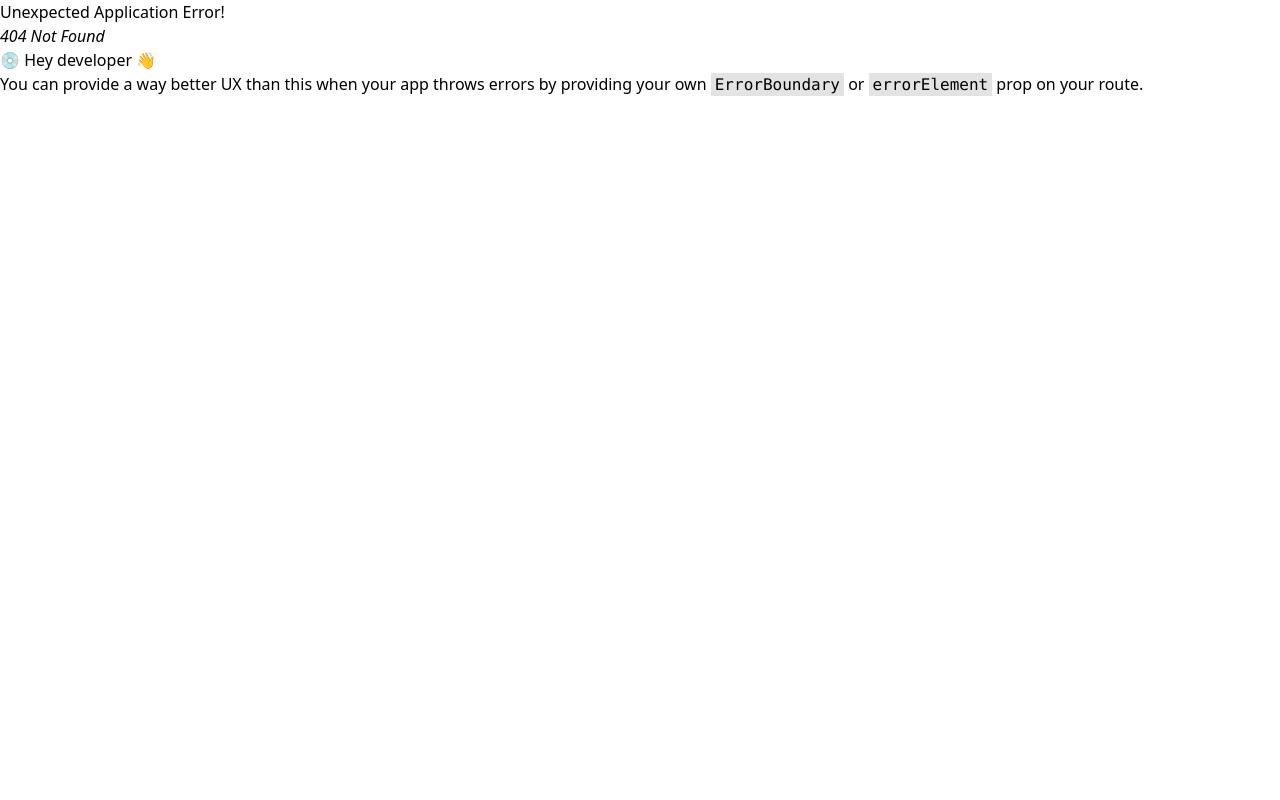
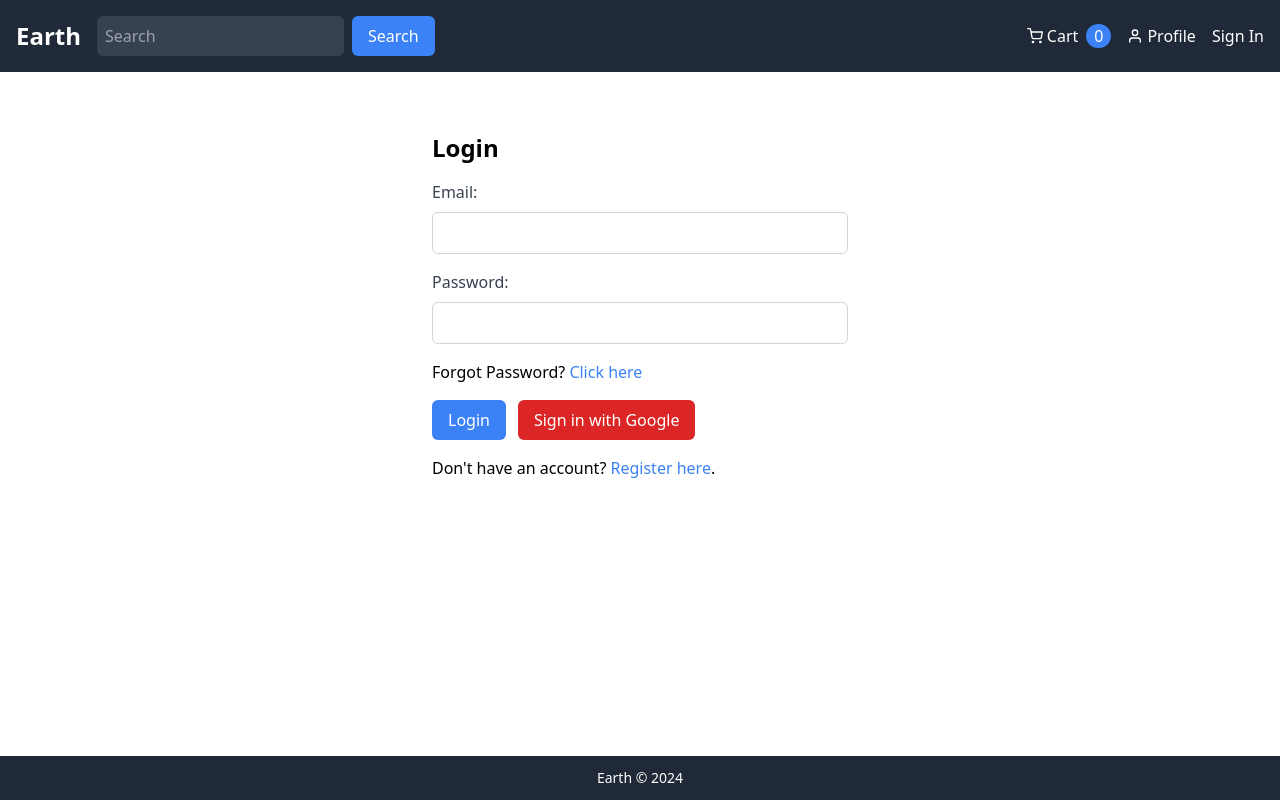
Before and after one commit to arthdarji352/Ecommerce-app-2024, a React app in the folder client/: page /login in a window 1280 px wide. Before the commit this address had no page. Built offline with nearby package versions, Linux system fonts and the light colour scheme; the HTML template or start-up script is replaced by a standard one.

Commit message:
add loginscreen component,userApiSlice and userSlice

```diff
--- a/client/src/components/Header.jsx
+++ b/client/src/components/Header.jsx
@@ -60,7 +60,9 @@ const Header = () => {
               </li>
             </ul>
           </div>
-          <button className="text-white">Sign In</button>
+          <Link to="/login">
+            <button className="text-white">Sign In</button>
+          </Link>
         </div>
         <div className="sm:hidden">
           <button
--- a/client/src/constants.js
+++ b/client/src/constants.js
@@ -1,3 +1,4 @@
 export const BASE_URL = "";
 export const BACKEND_URL = "http://localhost:5000";
 export const PRODUCTS_URL = "/api/products";
+export const USERS_URL = "/api/users";
--- a/client/src/main.jsx
+++ b/client/src/main.jsx
@@ -13,6 +13,7 @@ import HomeScreen from "./screens/HomeScreen.jsx";
 import ProductScreen from "./screens/ProductScreen.jsx";
 import store from "./store.js";
 import CartScreen from "./screens/CartScreen.jsx";
+import LoginScreen from "./screens/LoginScreen.jsx";
 
 const router = createBrowserRouter(
   createRoutesFromElements(
@@ -20,6 +21,7 @@ const router = createBrowserRouter(
       <Route index={true} path="/" element={<HomeScreen />} />
       <Route path="/product/:id" element={<ProductScreen />} />
       <Route path="/cart" element={<CartScreen />} />
+      <Route path="/login" element={<LoginScreen />} />
     </Route>
   )
 );
--- a/client/src/screens/HomeScreen.jsx
+++ b/client/src/screens/HomeScreen.jsx
@@ -18,7 +18,7 @@ const HomeScreen = () => {
     <>
       <div className="grid grid-cols-1 sm:grid-cols-3 md:grid-cols-4 gap-4">
         {products?.map((product, i) => (
-          <Product product={product} />
+          <Product key={product._id} product={product} />
         ))}
       </div>
     </>
--- /dev/null
+++ b/client/src/screens/LoginScreen.jsx
@@ -0,0 +1,92 @@
+import React, { useState } from "react";
+import { useDispatch } from "react-redux";
+import { Link, useNavigate } from "react-router-dom";
+import { useLoginMutation } from "../slices/userApiSlice";
+import { setCredentials } from "../slices/userSlice";
+import Spinner from "../components/Spinner";
+import { toast } from "react-toastify";
+
+const LoginScreen = () => {
+  const dispatch = useDispatch();
+  const navigate = useNavigate();
+  const [email, setEmail] = useState("");
+  const [password, setPassword] = useState("");
+
+  const [login, { isLoading }] = useLoginMutation();
+
+  const handleLogin = async (e) => {
+    e.preventDefault();
+
+    try {
+      const res = await login({ email, password }).unwrap();
+      console.log(res);
+      dispatch(setCredentials({ ...res }));
+      navigate("/");
+      toast.success("Login Successful", { position: "top-center" });
+    } catch (error) {
+      toast.error(error?.data?.message || error?.message, {
+        position: "top-center",
+      });
+    }
+  };
+
+  return (
+    <div className="container mx-auto mt-8 mb-28 p-4 max-w-md ">
+      <h2 className="text-2xl font-semibold mb-4">Login</h2>
+      <form onSubmit={handleLogin}>
+        <div className="mb-4">
+          <label htmlFor="email" className="text-gray-700">
+            Email:
+          </label>
+          <input
+            type="email"
+            id="email"
+            value={email}
+            onChange={(e) => setEmail(e.target.value)}
+            className="bg-white border border-gray-300 p-2 rounded-md mt-2 w-full"
+          />
+        </div>
+        <div className="mb-4">
+          <label htmlFor="password" className="text-gray-700">
+            Password:
+          </label>
+          <input
+            type="password"
+            id="password"
+            className="bg-white border border-gray-300 p-2 rounded-md mt-2 w-full"
+            value={password}
+            onChange={(e) => setPassword(e.target.value)}
+          />
+        </div>
+        <p className="mt-1">
+          Forgot Password?{" "}
+          <span className="text-blue-500 cursor-pointer">Click here</span>
+        </p>
+        <button
+          type="submit"
+          className="bg-blue-500 text-white px-4 py-2 rounded-md mt-4 hover:bg-blue-600"
+          onClick={handleLogin}
+          disabled={isLoading}
+        >
+          Login
+        </button>
+        <button
+          type="button"
+          className="bg-red-600 text-white px-4 py-2 rounded-md mt-4 ml-3 hover:bg-red-700"
+        >
+          Sign in with Google
+        </button>
+        {isLoading && <Spinner />}
+      </form>
+      <p className="mt-4">
+        Don't have an account?{" "}
+        <Link to="/register" className="text-blue-500">
+          Register here
+        </Link>
+        .
+      </p>
+    </div>
+  );
+};
+
+export default LoginScreen;
--- /dev/null
+++ b/client/src/slices/userApiSlice.js
@@ -0,0 +1,16 @@
+import { apiSlice } from "./apiSlice";
+import { USERS_URL } from "../constants";
+
+export const userApiSlice = apiSlice.injectEndpoints({
+  endpoints: (builder) => ({
+    login: builder.mutation({
+      query: (data) => ({
+        url: `${USERS_URL}/login`,
+        method: "POST",
+        body: data,
+      }),
+    }),
+  }),
+});
+
+export const { useLoginMutation } = userApiSlice;
--- /dev/null
+++ b/client/src/slices/userSlice.js
@@ -0,0 +1,25 @@
+import { createSlice } from "@reduxjs/toolkit";
+
+const initialState = {
+  userInfo: localStorage.getItem("userInfo")
+    ? JSON.parse(localStorage.getItem("userInfo"))
+    : null,
+};
+
+const userSlice = createSlice({
+  name: "user",
+  initialState,
+  reducers: {
+    setCredentials: (state, action) => {
+      state.userInfo = action.payload;
+
+      localStorage.setItem("userInfo", JSON.stringify(action.payload));
+
+      const expirationTime = new Date() + 30 * 24 * 60 * 60 * 1000; // 30 days
+      localStorage.setItem("expirationTime", expirationTime);
+    },
+  },
+});
+
+export const { setCredentials } = userSlice.actions;
+export default userSlice.reducer;
--- a/client/src/store.js
+++ b/client/src/store.js
@@ -1,10 +1,13 @@
 import { configureStore } from "@reduxjs/toolkit";
 import { apiSlice } from "./slices/apiSlice";
 import cartRuducer from "./slices/cartSlice";
+import userReducer from "./slices/userSlice";
+
 const store = configureStore({
   reducer: {
     [apiSlice.reducerPath]: apiSlice.reducer,
     cart: cartRuducer,
+    user: userReducer,
   },
   middleware: (getDefaultMiddleware) =>
     getDefaultMiddleware().concat(apiSlice.middleware),
```
Also changed, not shown: 1 other file (tests, documents, lock files or other folders).
